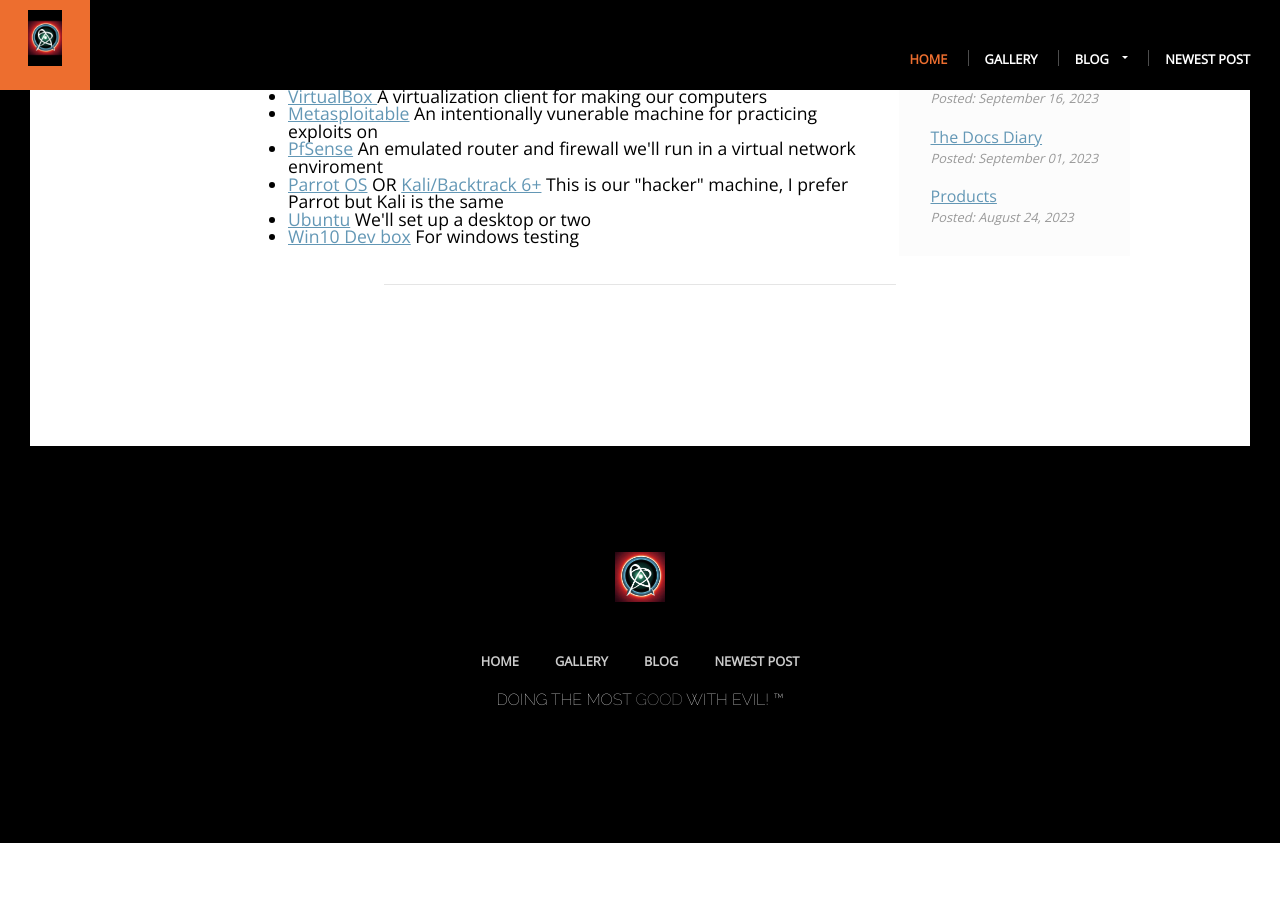
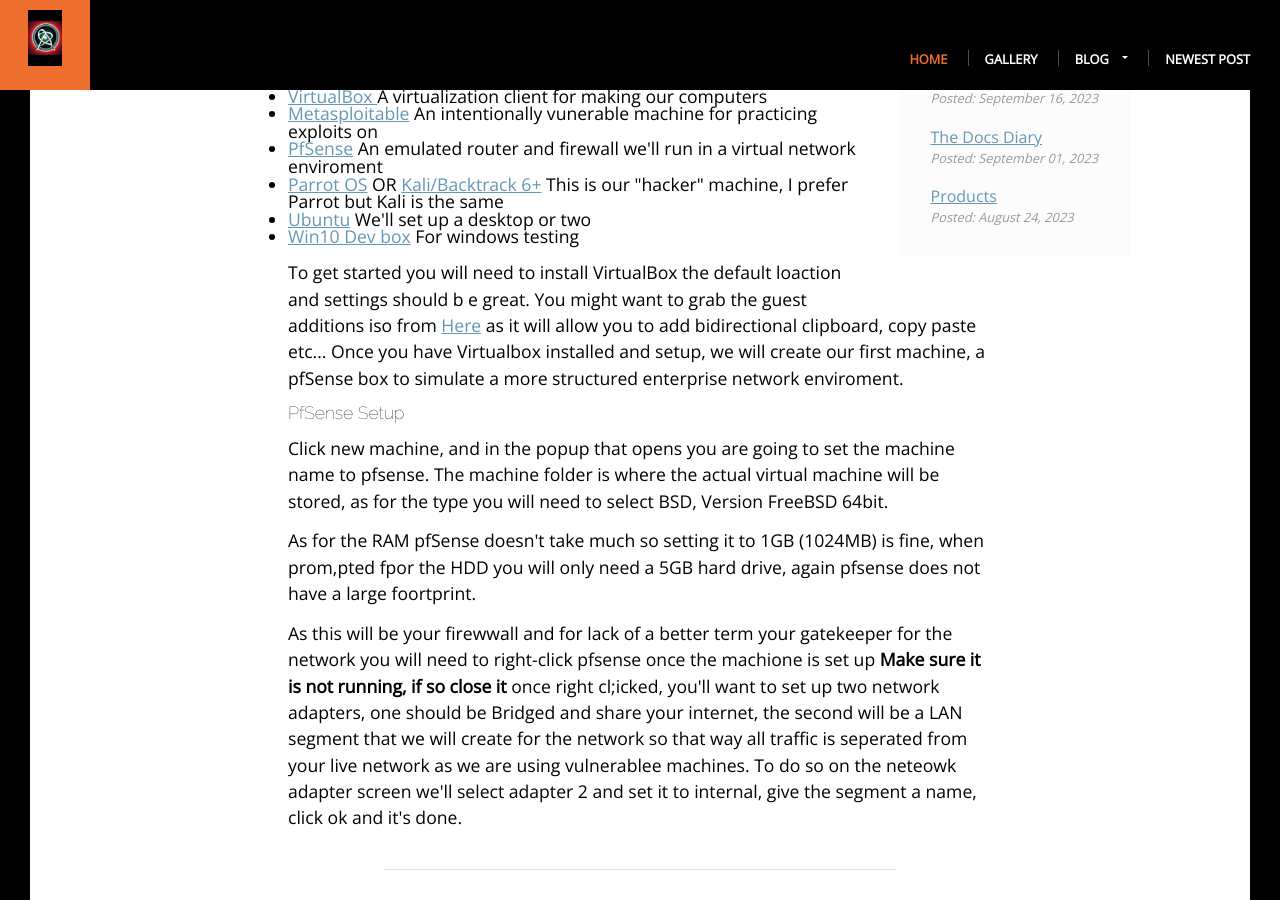
Before and after one commit to etechStein/etechStein.github.io, a Jekyll site: the page built from _posts/2023-09-21-Pentest-Lab-Setup.md, in a window 1280 px wide and 900 px high, scrolled down 770 px. Built offline with Jekyll 4.4.1, drawn with Linux system fonts in a browser that asks for light colours; before the commit the page ends 1613 px from its top, so only the background shows below that.

Commit message:
addedf pfsense

```diff
--- a/_posts/2023-09-21-Pentest-Lab-Setup.md
+++ b/_posts/2023-09-21-Pentest-Lab-Setup.md
@@ -16,3 +16,13 @@
 <li><a href ="https://ubuntu.com/download/desktop">Ubuntu</a> We'll set up a desktop or two</li>
 <li><a href ="https://aka.ms/windev_VM_virtualbox">Win10 Dev box</a> For windows testing</li>
 </ul>
+
+<div>
+<p> To get started you will need to install VirtualBox the default loaction and settings should b e great. You might want to grab the guest additions iso from <a href ="https://download.virtualbox.org/virtualbox/7.0.10/Oracle_VM_VirtualBox_Extension_Pack-7.0.10.vbox-extpack">Here</a> as it will allow you to add bidirectional clipboard, copy paste etc... Once you have Virtualbox installed and setup, we will create our first machine, a pfSense box to simulate a more structured enterprise network enviroment.</p>
+
+<h5>PfSense Setup </h5>
+
+<p>Click new machine, and in the popup that opens you are going to set the machine name to pfsense. The machine folder is where the actual virtual machine will be stored, as for the type you will need to select BSD, Version FreeBSD 64bit. </p>
+<p>
+As for the RAM pfSense doesn't take much so setting it to 1GB (1024MB) is fine, when prom,pted fpor the HDD you will only need a 5GB hard drive, again pfsense does not have a large foortprint.</p>
+<p> As this will be your firewwall and for lack of a better term your gatekeeper for the network you will need to right-click pfsense once the machione is set up <strong>Make sure it is not running, if so close it</strong> once right cl;icked, you'll want to set up two network adapters, one should be Bridged and share your internet, the second will be a LAN segment that we will create for the network so that way all traffic is seperated from your live network as we are using vulnerablee machines. To do so on the neteowk adapter screen we'll select adapter 2 and set it to internal, give the segment a name, click ok and it's done.</p>
```
